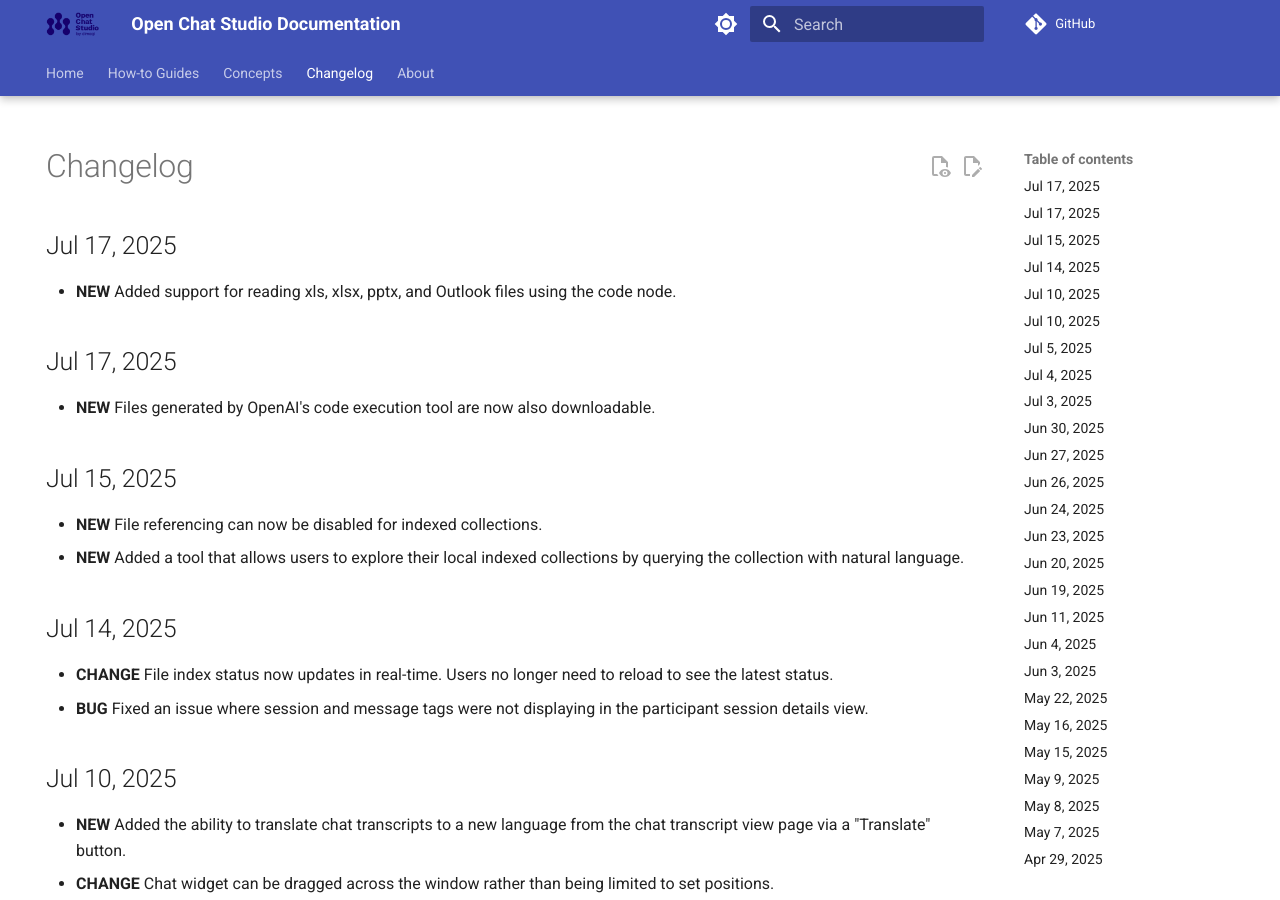
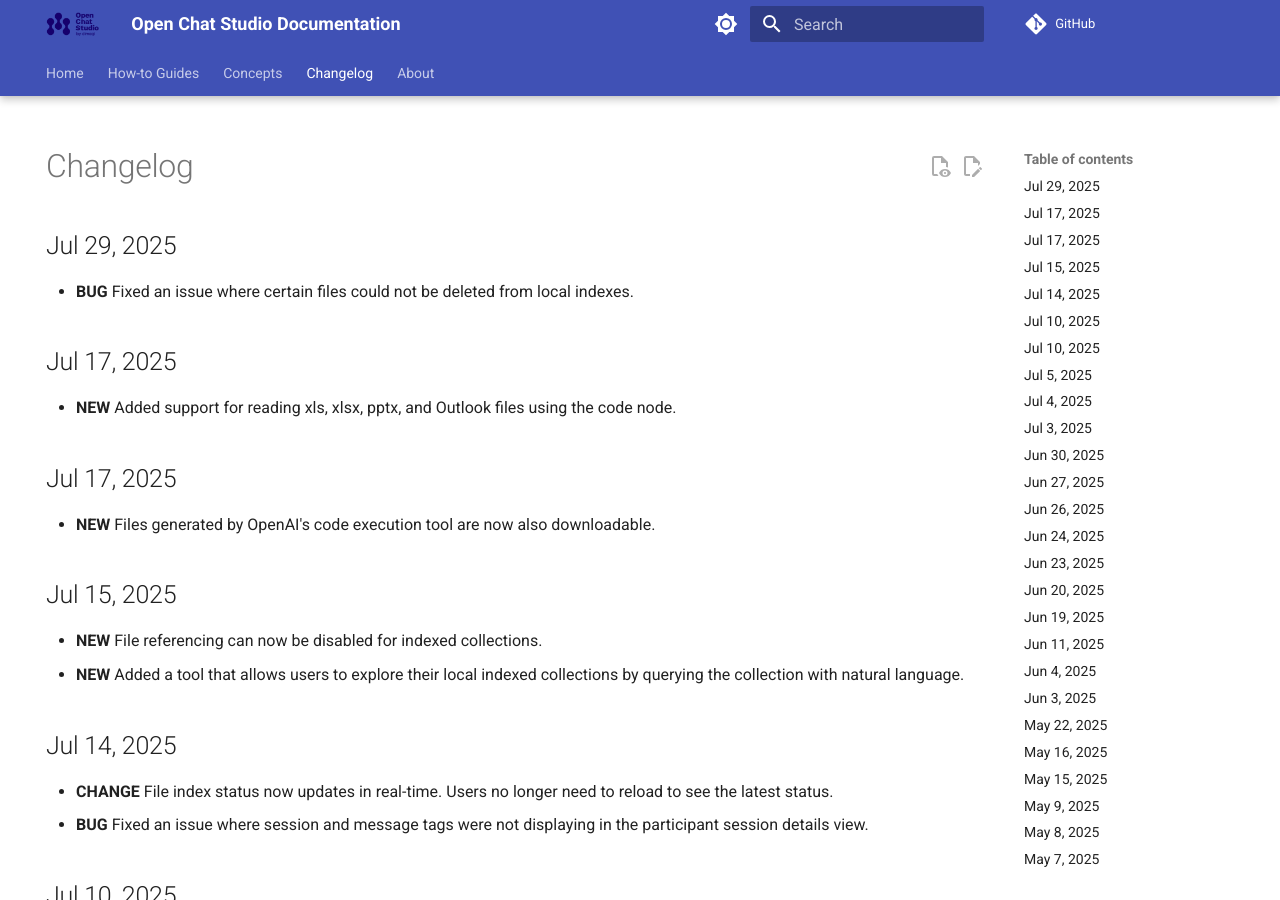
Before and after one commit to dimagi/open-chat-studio-docs, an MkDocs documentation site: the page built from docs/changelog.md, in a window 1280 px wide and 900 px high. Built offline with MkDocs 1.6.1 and Material for MkDocs 9.7.7, drawn with Linux system fonts in a browser that asks for light colours; emoji names are drawn with the system emoji font; a script that is not in the unit is left out; comment, search, counter and statistics services are not loaded.

Commit message:
Update changelog

```diff
--- a/docs/changelog.md
+++ b/docs/changelog.md
@@ -4,6 +4,9 @@ hide:
 ---
 
 # Changelog
+## Jul 29, 2025
+* **BUG** Fixed an issue where certain files could not be deleted from local indexes.
+
 ## Jul 17, 2025
 * **NEW** Added support for reading xls, xlsx, pptx, and Outlook files using the code node.
 
```
